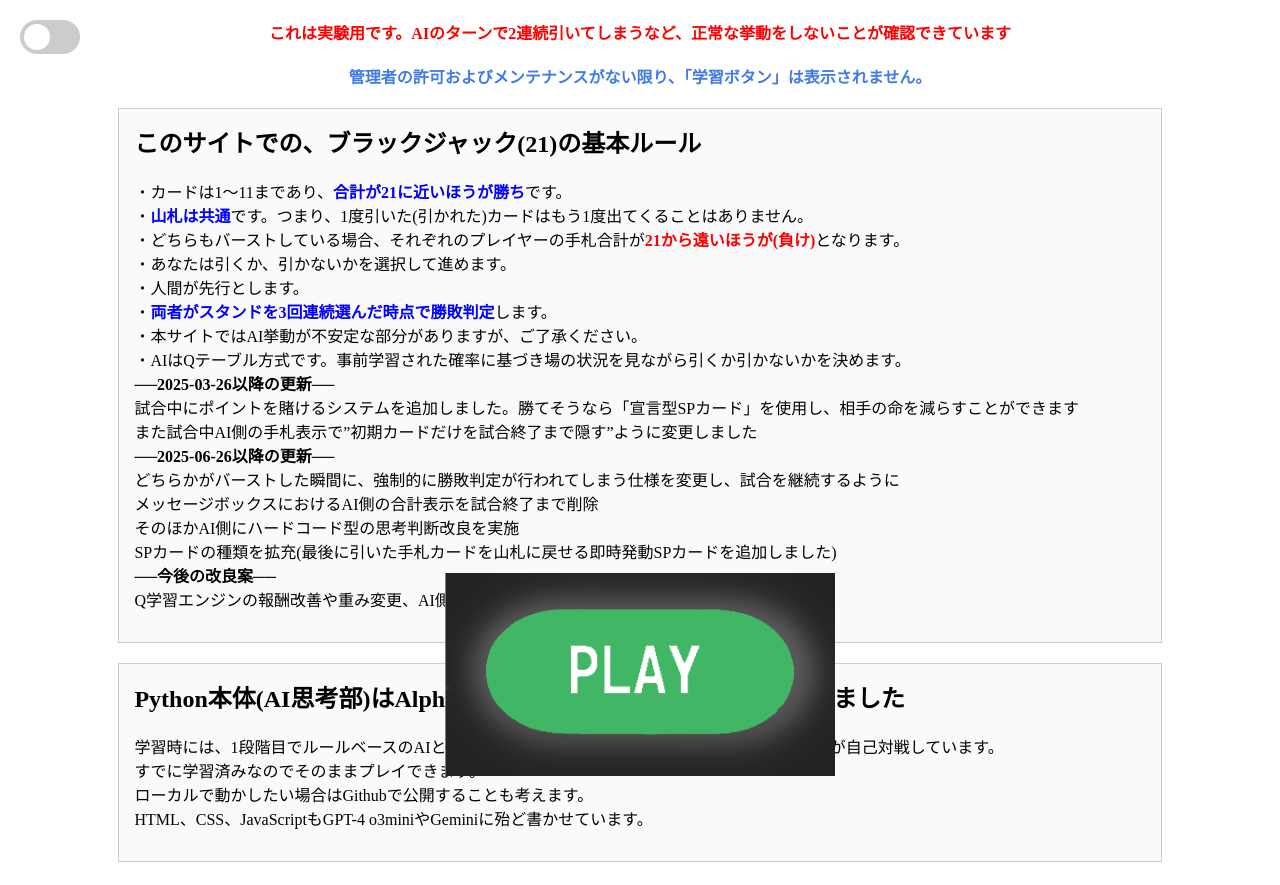
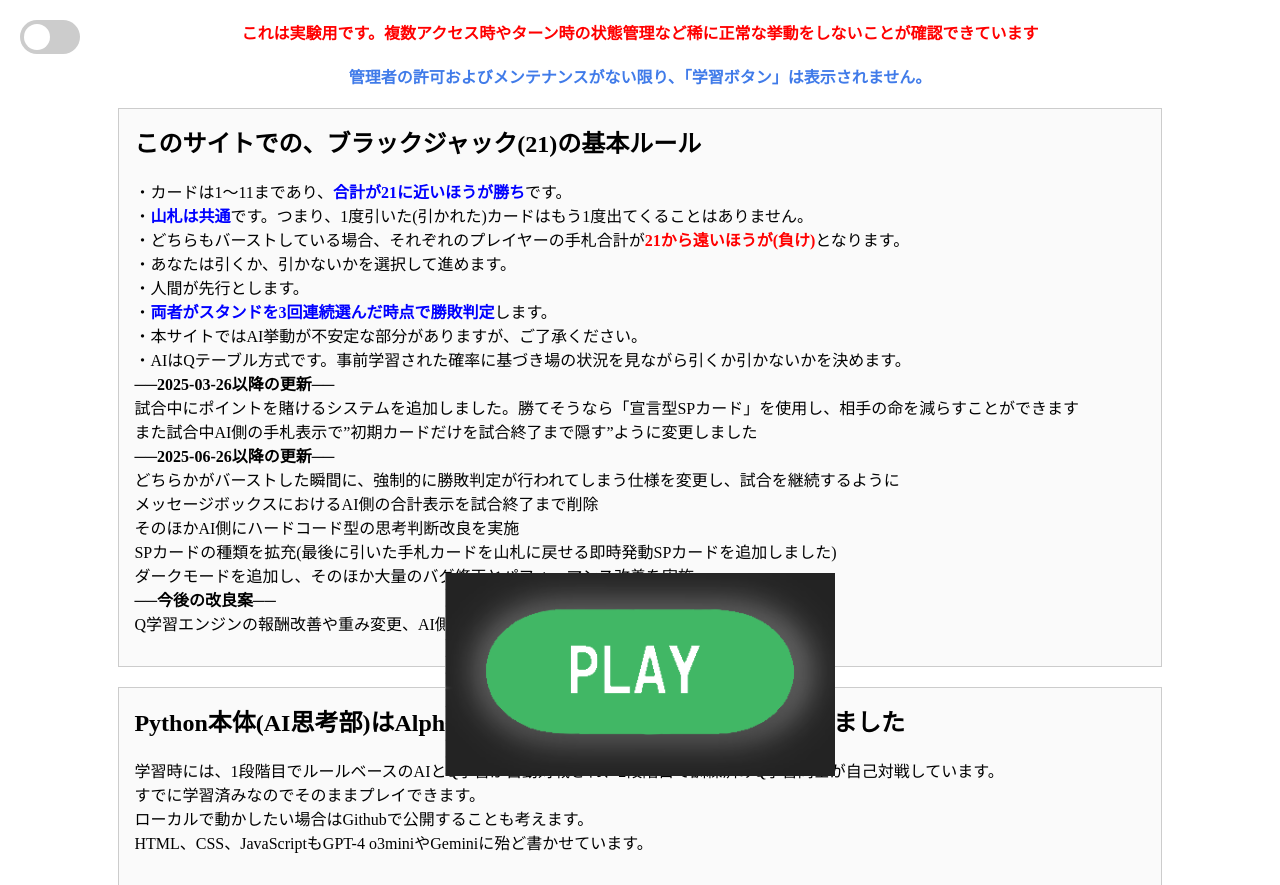
Before and after one commit to Kagome6/blackjackWebAppTest5, a Flask app: page / in a window 1280 px wide. Shown: the top 885 px of the page. Before the commit the page ends 862 px from the top, so only its background shows below. Run offline with Flask 3, Linux system fonts and the light colour scheme.

Commit message:
fix index.html
fix color

```diff
--- a/templates/index.html
+++ b/templates/index.html
@@ -20,13 +20,12 @@
     </div>
 
     <div id="play-selection">
-
         <button id="play-button"><img id="play-image" src="{{ url_for('static', filename='images/play_button.png') }}" alt="プレイ"></button>
     </div>
 
     <!-- サイトの注意メッセージ -->
     <div id="warning-message" class="warning">
-        これは実験用です。AIのターンで2連続引いてしまうなど、正常な挙動をしないことが確認できています
+        これは実験用です。複数アクセス時やターン時の状態管理など稀に正常な挙動をしないことが確認できています
     </div>
 
     <!-- 注意メッセージ2 -->
@@ -49,13 +48,14 @@
             ・AIはQテーブル方式です。事前学習された確率に基づき場の状況を見ながら引くか引かないかを決めます。<br>
 
             <strong>──2025-03-26以降の更新──</strong><br>
-            試合中にポイントを賭けるシステムを追加しました。勝てそうなら「宣言型SPカード」を使用し、相手の命を減らすことができます<br>
+            試合中にポイントを賭けるシステムを追加しました。<span class="text-attention-yellow">勝てそうなら「宣言型SPカード」を使用し、相手の命を減らすことができます</span><br>
             また試合中AI側の手札表示で”初期カードだけを試合終了まで隠す”ように変更しました<br>
             <strong>──2025-06-26以降の更新──</strong><br>
             どちらかがバーストした瞬間に、強制的に勝敗判定が行われてしまう仕様を変更し、試合を継続するように<br>
             メッセージボックスにおけるAI側の合計表示を試合終了まで削除<br>
             そのほかAI側にハードコード型の思考判断改良を実施<br>
             SPカードの種類を拡充(最後に引いた手札カードを山札に戻せる即時発動SPカードを追加しました)<br>
+            ダークモードを追加し、そのほか大量のバグ修正とパフォーマンス改善を実施<br>
             <strong>──今後の改良案──</strong><br>
             Q学習エンジンの報酬改善や重み変更、AI側がSPカードを発動するときの条件を強化等<br>
         </p>
@@ -89,36 +89,50 @@
             </div>
             <!-- ここまで -->
 
-            <div id="ai-hand"></div>
+            <div id="ai-hand" class="hand"></div>
         </div>
 
+
         <div id="player-area">
-            <h2>あなたの手札:</h2>
-            <div>あなたのポイント: <span id="player-points">--</span></div>
-            <div id="player-sp-cards-area">
-                <h3>SPカード:</h3>
-                <!-- プレイヤーの宣言中カード表示 (これはこのままでOK) -->
-                <div id="declared-sp-card-display" style="margin-bottom: 5px; font-weight: bold;">
-                    宣言中: <span id="declared-card-name">なし</span>
+            <!-- 上段：タイトルとSPカードボックスを横に並べるためのラッパー -->
+            <div class="player-top-row">
+
+                <!-- 左側：タイトルとポイント -->
+                <div class="player-title-area">
+                    <h2>あなたの手札:</h2>
+                    <div>あなたのポイント: <span id="player-points">--</span></div>
                 </div>
 
-                <!-- 2025-0626以降の変更点 -->
-                <h4>即時発動SPカード:</h4>
-                <div id="instant-sp-cards" class="sp-card-category">
-                    <!-- ここに即時発動系SPカードがリスト表示されます -->
-                    <p>なし</p>
-                </div>
+                <!-- 右側：SPカードボックス -->
+                <div class="sp-cards-container-wrapper">
+                    <div class="sp-cards-container">
+                        <h3>SPカード</h3>
+                        <div id="declared-sp-card-display" style="font-weight: bold;">
+                            宣言中: <span id="declared-card-name">なし</span>
+                        </div>
 
-                <h4>宣言型SPカード:</h4>
-                <div id="declarable-sp-cards" class="sp-card-category">
-                    <!-- ここに宣言系SPカードがリスト表示されます -->
-                    <p>なし</p>
-                </div>
-                <!--ここまで-->
+                        <div class="sp-card-types-wrapper">
+                            <div class="sp-card-category">
+                                <h4>即時発動SPカード:</h4>
+                                <div id="instant-sp-cards"><p>なし</p></div>
+                            </div>
+                            <div class="sp-card-category">
+                                <h4>宣言型SPカード:</h4>
+                                <div id="declarable-sp-cards"><p>なし</p></div>
+                            </div>
+                        </div>
+                    </div>
+                </div> <!-- sp-cards-container-wrapper 閉じタグ -->
 
+            </div> <!-- player-top-row 閉じタグ -->
+
+            <!-- 下段：手札カードの表示エリア -->
+            <div id="player-hand" class="hand">
+                <!-- JSによってここにカードが動的に挿入されます -->
             </div>
-            <div id="player-hand"></div>
+
         </div>
+
 
         <div id="buttons">
             <!-- 終了ボタンを追加(完全リセット-プレイモード画面に戻る) -->
```
